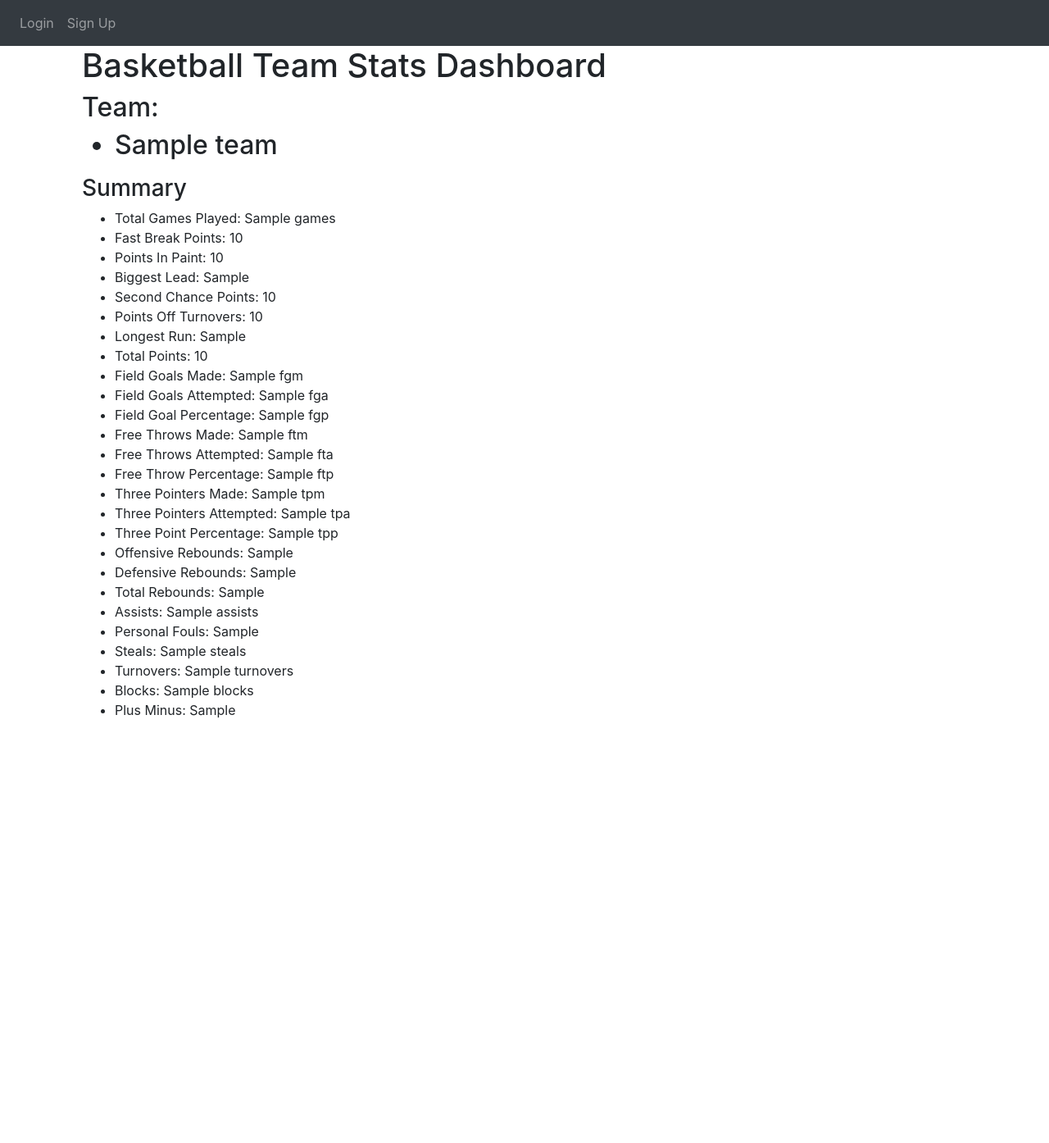
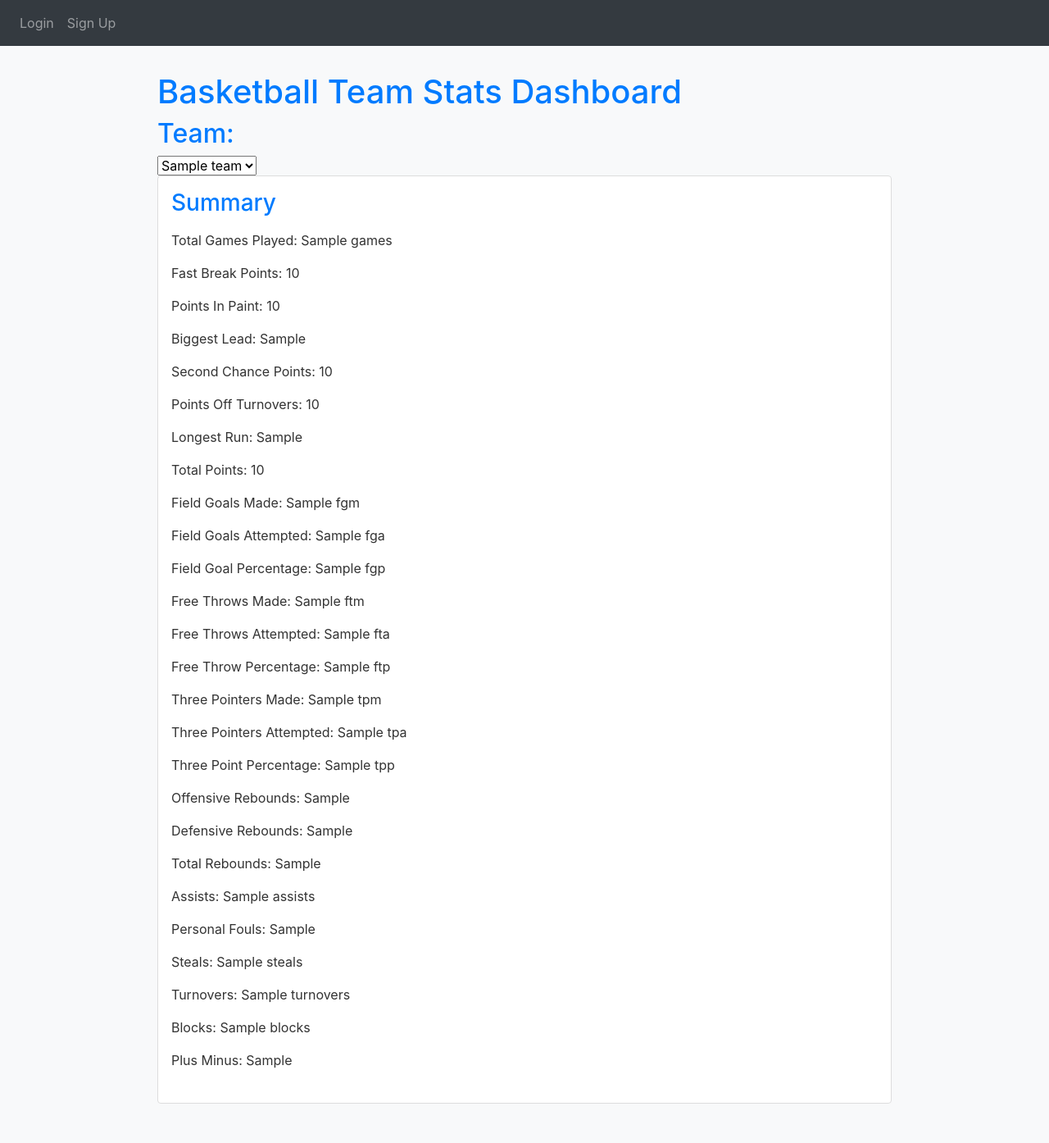
Before and after one commit to pgold2/finalProject-practicum, a Flask app: template website/templates/stats_dashboard.html in a window 1280 px wide. Shown: the whole page at 82% size. Before the commit the page ends 876 px from the top, so only its background shows below. Run offline with Flask 3, Linux system fonts and the light colour scheme; the template is opened without the code that fills it: most values are stand-ins (such as "Sample title", 1, 10 or a date in 2020); some libraries are stand-ins or nearby versions.

Commit message:
everything works except except getting team stats based on id. fixed auth, views, home.html and stats_dashboard.html

```diff
--- a/website/templates/stats_dashboard.html
+++ b/website/templates/stats_dashboard.html
@@ -9,20 +9,47 @@
     <link rel="stylesheet" href="https://stackpath.bootstrapcdn.com/bootstrap/4.4.1/css/bootstrap.min.css">
     <link rel="stylesheet" href="https://stackpath.bootstrapcdn.com/font-awesome/4.7.0/css/font-awesome.min.css">
     <link rel="stylesheet" href="stats_dashboardStyle.css">
-    <!-- Additional CSS styles here -->
+    <style>
+        body {
+            background-color: #f8f9fa;
+            color: #333;
+        }
+        .container {
+            max-width: 960px;
+            margin: 0 auto;
+            padding: 1em;
+        }
+        h1, h2, h3 {
+            color: #007bff;
+        }
+        .stats-summary {
+            background-color: #fff;
+            border: 1px solid #ddd;
+            border-radius: .25rem;
+            padding: 1em;
+            margin-bottom: 1em;
+        }
+        .stats-summary ul {
+            list-style-type: none;
+            padding: 0;
+        }
+        .stats-summary ul li {
+            padding: .5em 0;
+        }
+    </style>
 </head>
 
 <body>
     <div class="container">
         <h1>Basketball Team Stats Dashboard</h1>
         <h2>Team:          </h2>
-<h2>
-        <ul>
+
+        <select name="teamsFollowed" id="teamsFollowed">
         {% for team in teamsFollowed %}
-            <li>{{ team.name }}</li>
-        {% endfor%}
-        </ul>
-</h2>
+            <option value="{{ team.name}}">{{ team.name }}</option>
+        {% endfor %}
+</select>
+
         <div class="stats-summary">
             <h3>Summary</h3>
             <ul>
```
Also changed, not shown: website/auth.py (+37 -39 lines), website/templates/home.html (+1 -18 lines), website/views.py (+31 -28 lines), instance/database.db.
